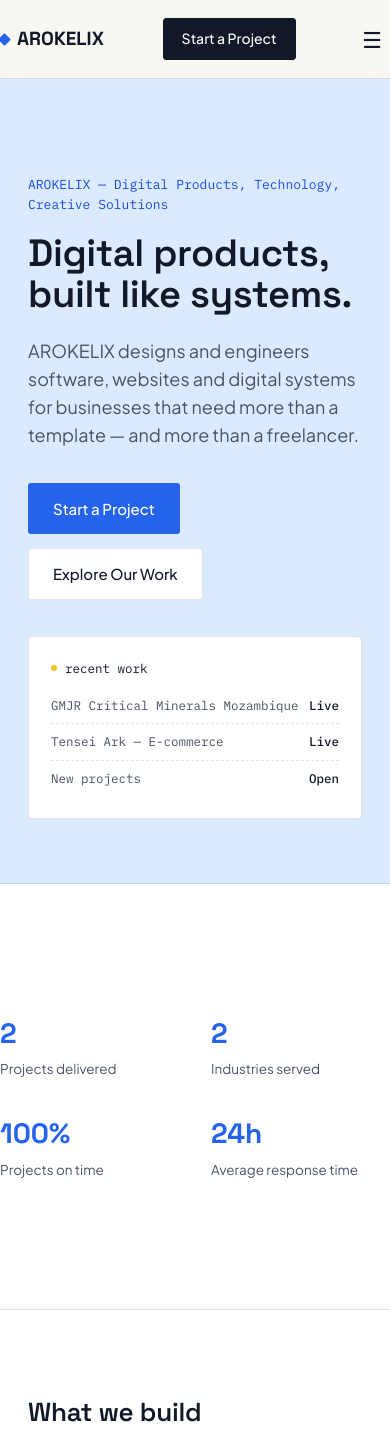
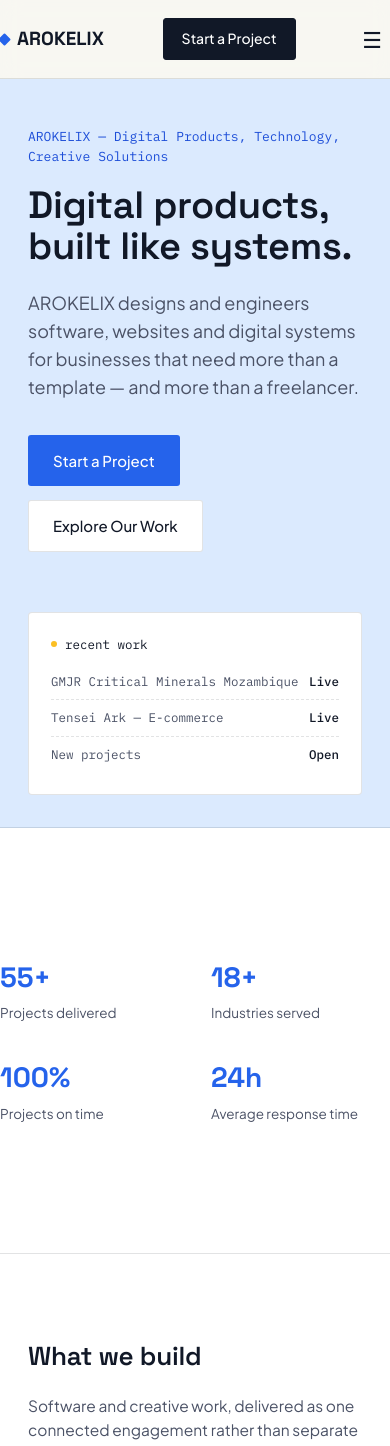
Before and after one commit to aronmuiyionko57-beep/arokelix, a Next.js app: page / in a window 390 px wide. Shown: the top 1446 px of the page. Built offline with nearby package versions, Linux system fonts and the light colour scheme.

Commit message:
Update homepage stats

```diff
--- a/app/globals.css
+++ b/app/globals.css
@@ -256,3 +256,12 @@
 img{
   transition: opacity 0.3s ease;
 }
+
+@media (max-width:900px){
+  .hero-schema{
+    margin-top:24px;
+  }
+  .hero{
+    padding:48px 0 32px;
+  }
+}
--- a/app/page.tsx
+++ b/app/page.tsx
@@ -137,11 +137,11 @@
         <Reveal>
           <div className="wrap stats-row">
             <div className="stat-item">
-              <div className="stat-num"><Counter end={2} /></div>
+              <div className="stat-num"><Counter end={55} suffix="+" /></div>
               <div className="stat-label">Projects delivered</div>
             </div>
             <div className="stat-item">
-              <div className="stat-num"><Counter end={2} /></div>
+              <div className="stat-num"><Counter end={18} suffix="+" /></div>
               <div className="stat-label">Industries served</div>
             </div>
             <div className="stat-item">
```
